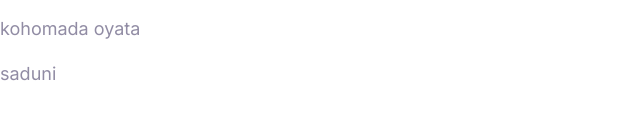
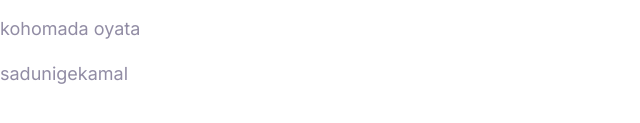
Before and after one commit to thushalya/Thushalya, a plain HTML site: page index.html in a window 1280 px wide. Shown: the part 611-734 px from the top of the page, 0-640 px from the left. Drawn offline with Linux system fonts and the light colour scheme.

Commit message:
sadunigekamal

```diff
--- a/index.html
+++ b/index.html
@@ -23,7 +23,7 @@
     <p>hi there</p>
     <p>adoooooo</p>
     <p>kohomada oyata</p>
-    <p>saduni</p>
+    <p>sadunigekamal</p>
 
 </body>
 </html>
```
